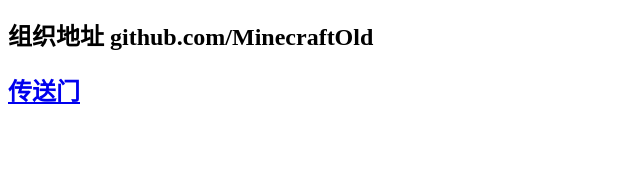
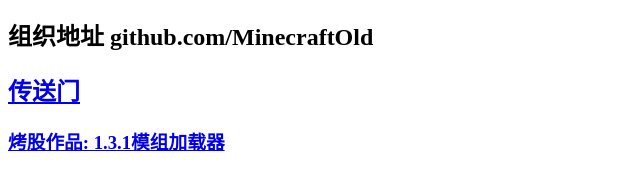
Before and after one commit to MinecraftOld/MinecraftOld.github.io, a plain HTML site: page index.html in a window 1280 px wide. Shown: the part 118-308 px from the top of the page, without its empty margins (0-640 px from the left). Drawn offline with Linux system fonts and the light colour scheme.

Commit message:
Update index.html

```diff
--- a/index.html
+++ b/index.html
@@ -11,5 +11,6 @@
     <h2>这个是Frish2021创立的瞎几把考古的github组织</h2>
     <h2>组织地址 github.com/MinecraftOld</h2>
     <h2><a href="https://github.com/MinecraftOld">传送门</h2>
+    <h3>烤股作品: 1.3.1模组加载器</h3>
 </body>
 </html>
```
